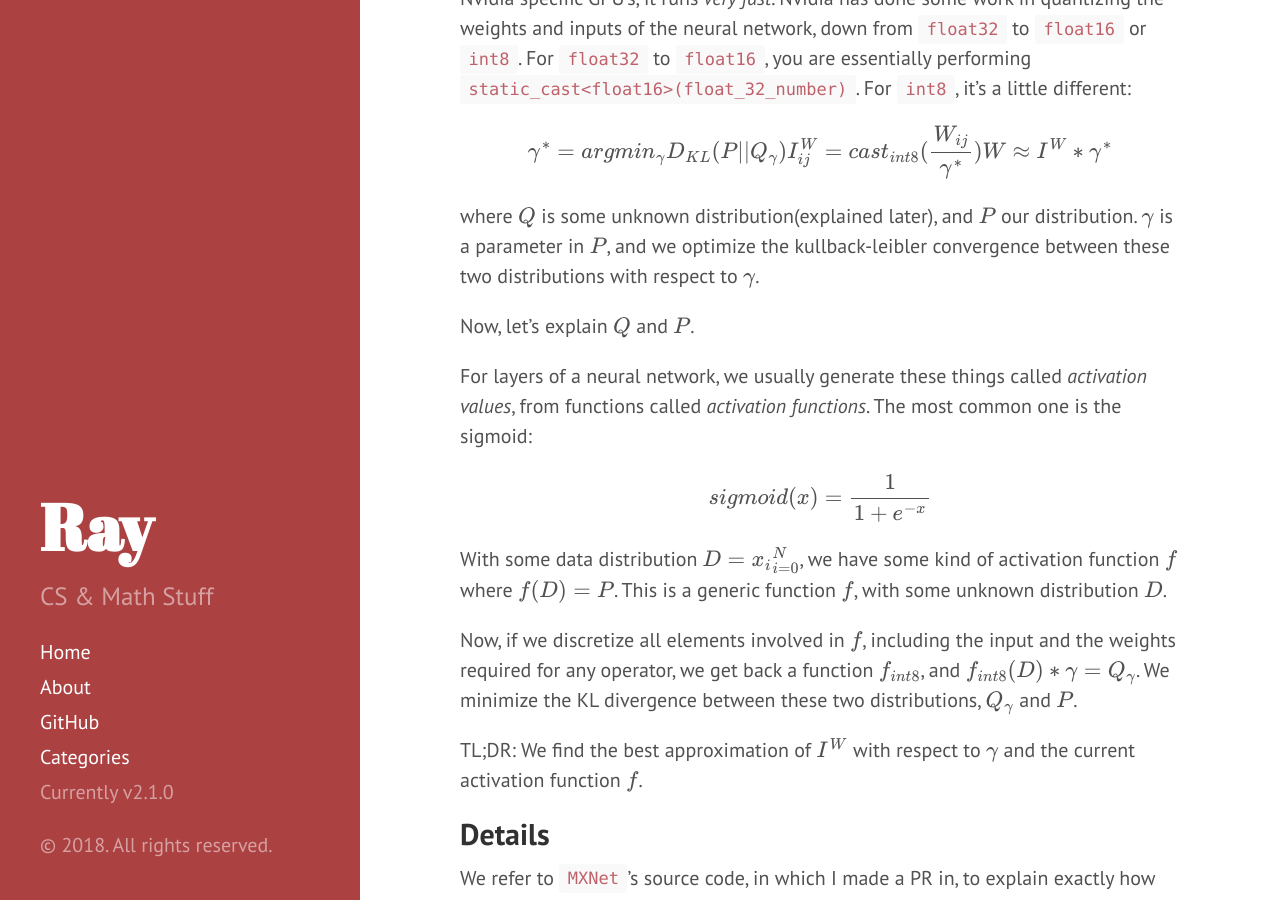
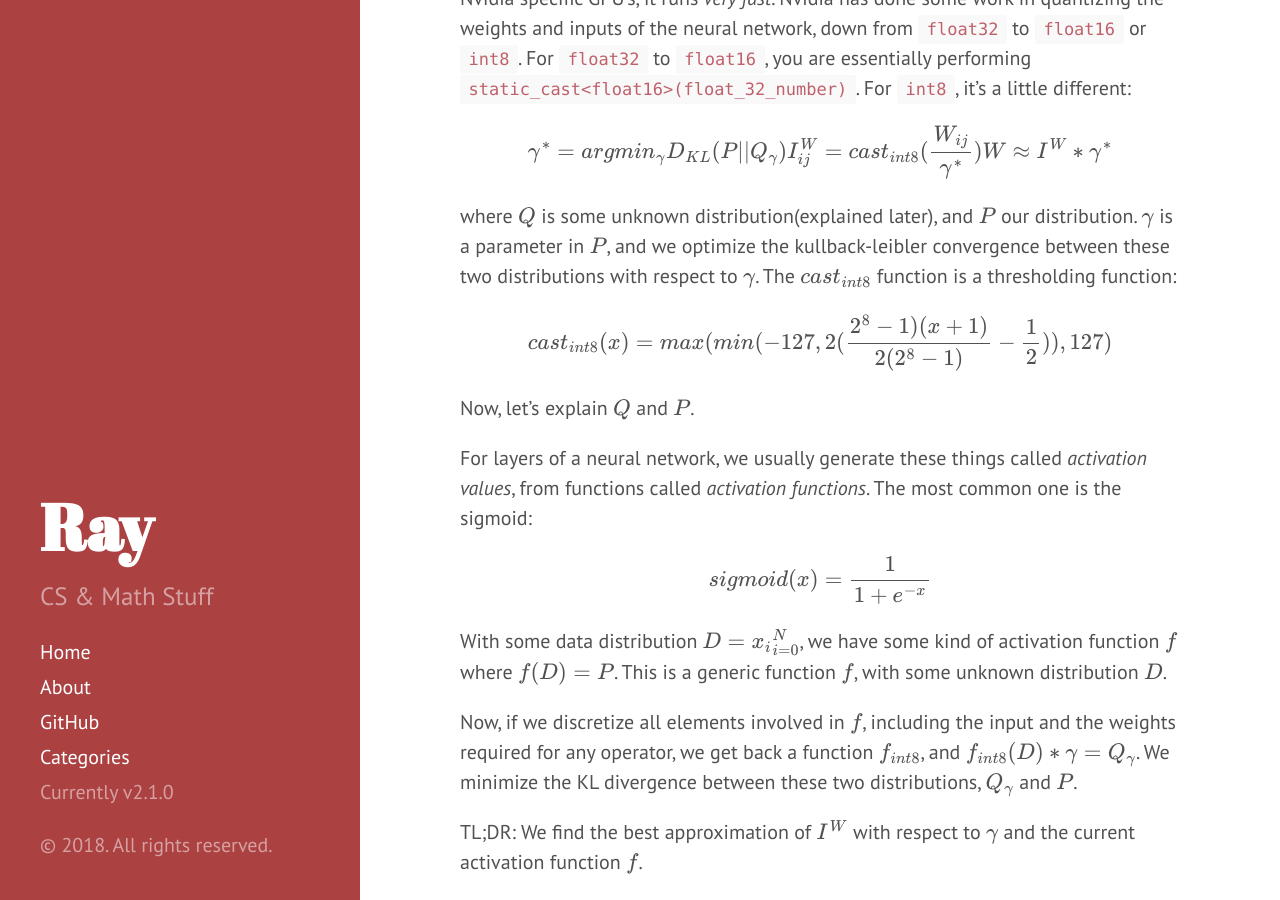
Before and after one commit to OneRaynyDay/oneraynyday.github.io, a Jekyll site: the page built from _posts/2018-08-30-Bighead-XNORNet.md, in a window 1280 px wide and 900 px high, scrolled down 1397 px. Built offline with Jekyll 4.4.1, drawn with Linux system fonts in a browser that asks for light colours; formulas are drawn with MathJax 3.

Commit message:
Add cast function details

```diff
--- a/_posts/2018-08-30-Bighead-XNORNet.md
+++ b/_posts/2018-08-30-Bighead-XNORNet.md
@@ -36,7 +36,11 @@ I^W_{ij} = cast_{int8}(\frac{W_{ij}}{\gamma^*}) \\
 W \approx I^W * \gamma^*
 $$
 
-where $Q$ is some unknown distribution(explained later), and $P$ our distribution. $\gamma$ is a parameter in $P$, and we optimize the kullback-leibler convergence between these two distributions with respect to $\gamma$.
+where $Q$ is some unknown distribution(explained later), and $P$ our distribution. $\gamma$ is a parameter in $P$, and we optimize the kullback-leibler convergence between these two distributions with respect to $\gamma$. The $cast_{int8}$ function is a thresholding function:
+
+$$
+cast_{int8}(x) = max(min(-127, 2(\frac{2^8-1)(x+1)}{2(2^8-1)} - \frac{1}{2})), 127)
+$$
 
 Now, let's explain $Q$ and $P$.
 
```
